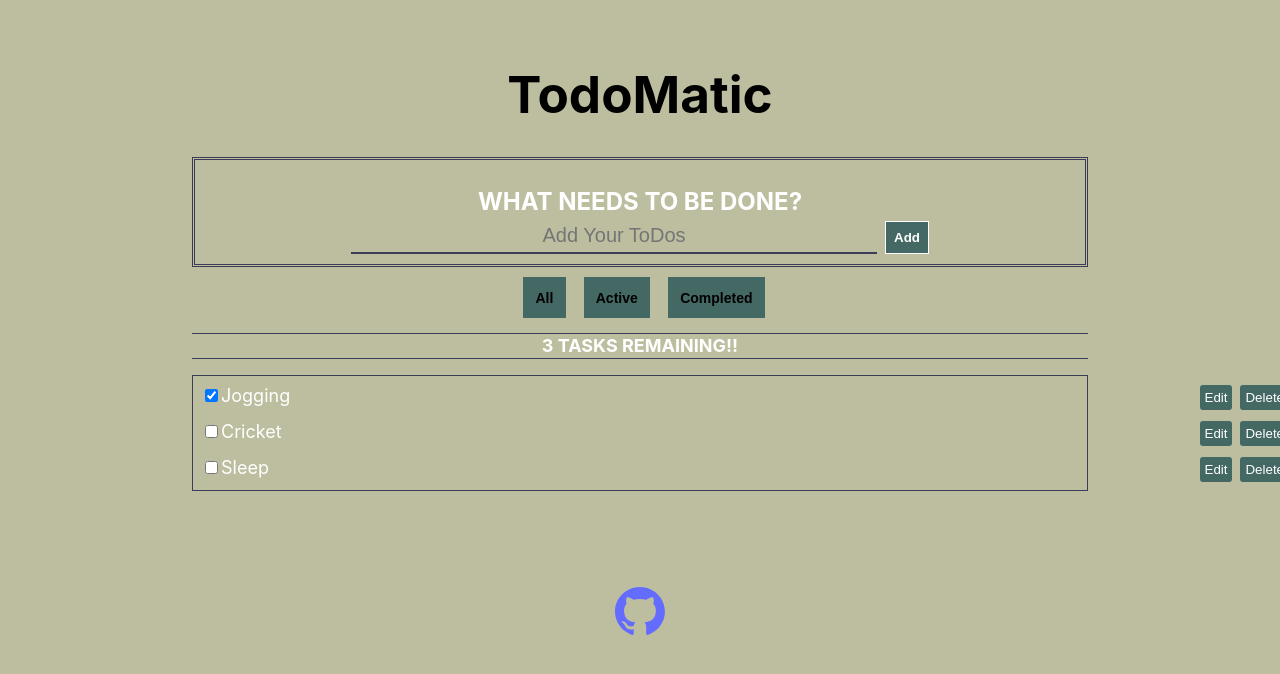
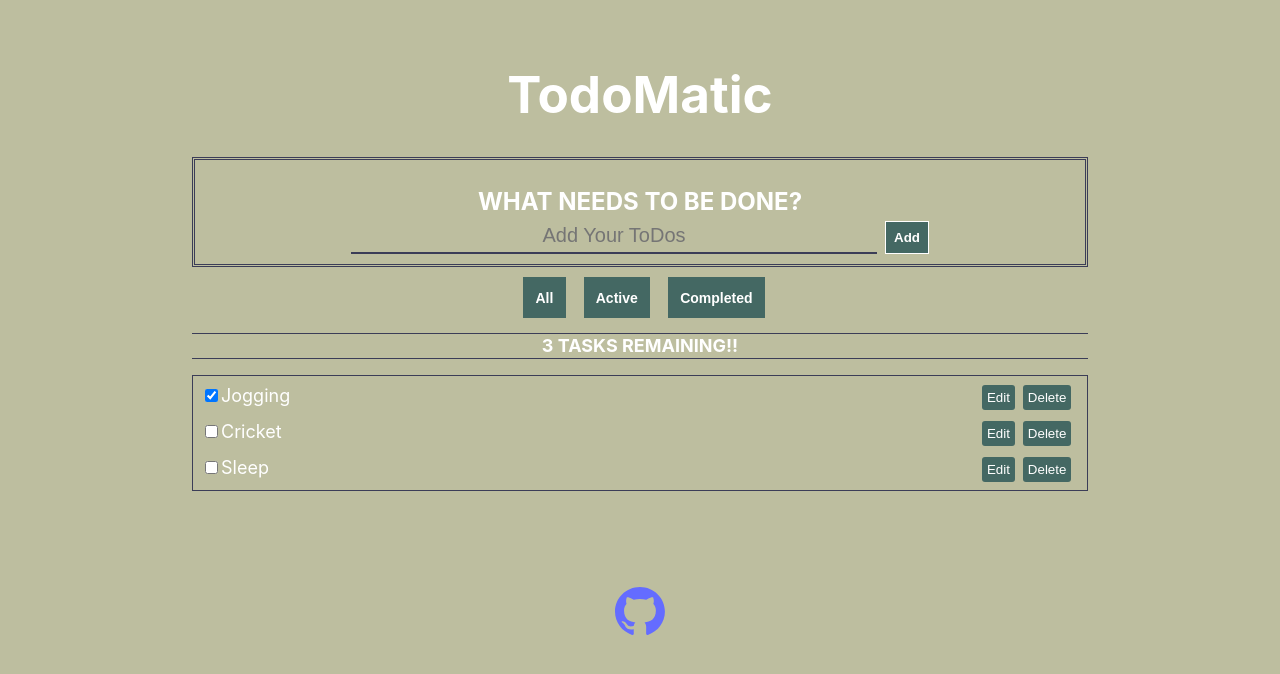
Before and after one commit to vikas-parmar/todoLIst, a React (Vite) app: page / in a window 1280 px wide. Shown: the top 674 px of the page. Built offline with nearby package versions, Linux system fonts and the light colour scheme.

Commit message:
Update index.css

```diff
--- a/src/index.css
+++ b/src/index.css
@@ -12,7 +12,7 @@ body {
     background-color: #bdbe9f;
   }
   h1 {
-      color: black;
+      color: white;
     font-size: 3.2em;
     line-height: 1.1;
   }
@@ -70,6 +70,7 @@ body {
     gap: 10px;
   }
   .toggle-btn {
+    color: white;
     margin-left: 8px;
     font-weight: 800;
     font-size: 14px;
@@ -81,7 +82,6 @@ body {
   }
   .toggle-btn:hover {
     border: 2px solid #646464;
-    background-color: #242424;
   }
 
   #list-heading {
@@ -100,9 +100,9 @@ body {
   }
 
   .stack-small {
-    width: 85vw;
+    width: 68vw;
     display: flex;
-          justify-content: space-between;
+    justify-content: space-between;
     gap: 10px;
     font-size: 18px;
   }
@@ -118,7 +118,7 @@ body {
     transition: border-color 0.25s;
   }
   .todo-input-btn:hover {
-    background-color: #1a1a1a;
+      border: 2px solid #646464;
   }
 
   a{
```
